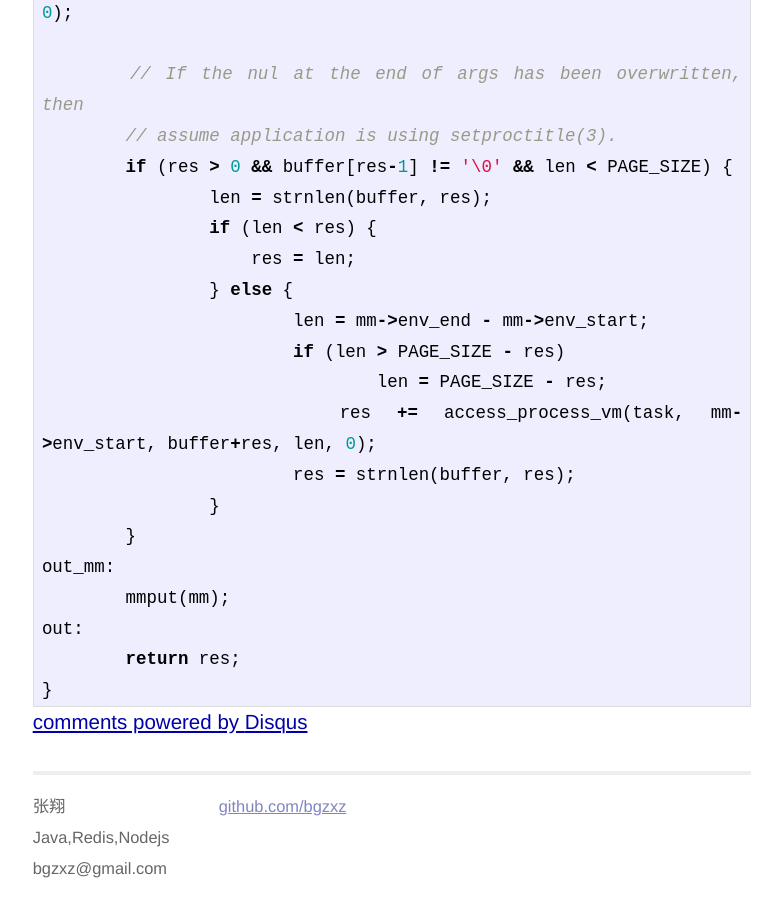
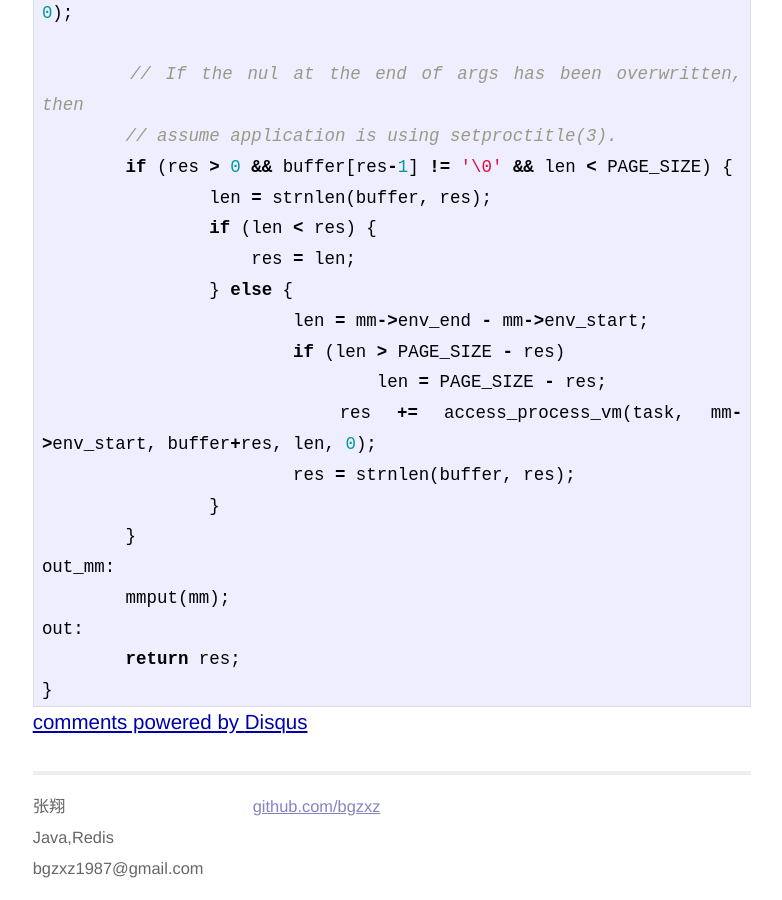
Before and after one commit to bgzxz/bgzxz11.github.io, a Jekyll site: the page built from _posts/2013-08-08-redis源码阅读之设置进程的title.md, in a window 1280 px wide and 900 px high, scrolled down 1628 px. Shown: the whole window, without its empty margins (248-1030 px from the left). Built offline with Jekyll 4.4.1, drawn with Linux system fonts in a browser that asks for light colours; Markdown is read by kramdown in place of the engine named in the settings; comment, search, counter and statistics services are not loaded.

Commit message:
change email

```diff
--- a/_layouts/default.html
+++ b/_layouts/default.html
@@ -17,8 +17,8 @@
 			<div class="contact">
 				<p>
 					张翔<br/>
-					Java,Redis,Nodejs<br/>
-					bgzxz@gmail.com
+					Java,Redis<br/>
+					bgzxz1987@gmail.com
 				</p>
 			</div>
 			<div class="contact">
```
